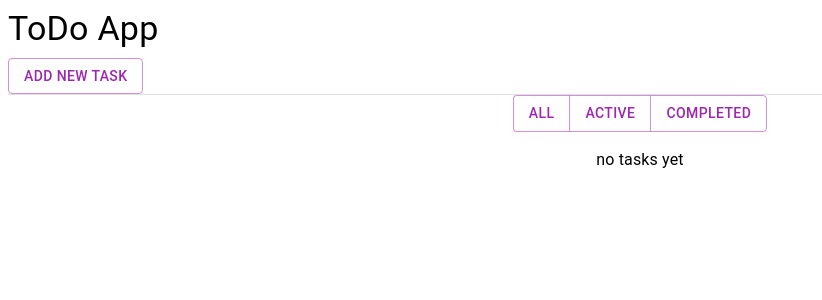
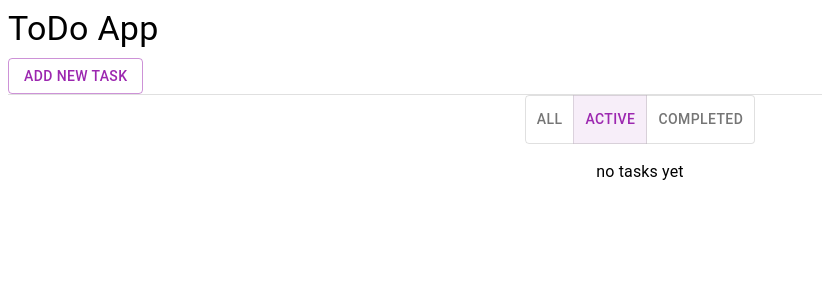
Before and after one commit to veresmar/e-commerce-app, a React (Vite) app: page / in a window 1280 px wide. Shown: the top 300 px of the page, without its empty margins (0-822 px from the left). Built offline with nearby package versions, Linux system fonts and the light colour scheme.

Commit message:
feat: add form errors, change Filter

```diff
--- a/src/components/DropZone.tsx
+++ b/src/components/DropZone.tsx
@@ -74,7 +74,7 @@ export default function DropZone({
         onDrop={handleFileDrop}
         onClick={handleClick}
       >
-        Drop image here
+        Drop your image here
         <input
           ref={inputRef}
           id="file"
--- a/src/components/Filter.tsx
+++ b/src/components/Filter.tsx
@@ -1,18 +1,28 @@
 import Button from '@mui/material/Button';
 import ButtonGroup from '@mui/material/ButtonGroup';
+import ToggleButton from "@mui/material/ToggleButton";
+import ToggleButtonGroup from "@mui/material/ToggleButtonGroup";
+import { useState } from 'react';
+import  { type Filter } from './ToDo';
 
-type TaskFilter = {
-  filterAll: () => void,
-  filterActive: () => void,
-  filterCompleted: () => void
+type TaskFilterProps = {
+  onTaskFilterChange: (filter: Filter) => void,
+  filter: Filter
 }
 
-export default function TaskFilter({filterAll, filterActive, filterCompleted}: TaskFilter ) {
+
+export default function TaskFilter({onTaskFilterChange, filter}: TaskFilterProps ) {
+
   return (
-      <ButtonGroup variant="outlined" color="secondary" aria-label="Basic button group">
-        <Button onClick={filterAll}> All</Button>
-        <Button onClick={filterActive}> Active</Button>
-        <Button onClick={filterCompleted}> Completed </Button>
-      </ButtonGroup>
-  )
-}
+        <ToggleButtonGroup
+          color="secondary"
+          value={filter}
+          exclusive
+          onChange={(_, value) => onTaskFilterChange(value)} // _ means event
+          aria-label="Tasks filter"
+        >
+          <ToggleButton value="all">All</ToggleButton>
+          <ToggleButton value="active">Active</ToggleButton>
+          <ToggleButton value="completed">Completed</ToggleButton>
+        </ToggleButtonGroup>
+  )}
--- a/src/components/ListItem.tsx
+++ b/src/components/ListItem.tsx
@@ -31,9 +31,15 @@ export default function ListItem(props: ListItemProps) {
         flexDirection: "row",
         alignItems: "center",
         gap: 1,
+        textDecoration: props.task.done ? "line-through" : "none",
+        textDecorationColor: "#9c27b0",
+        textDecorationThickness: "0.2em",
         "&:hover": {
-          backgroundColor: "#ffb3ff",
+          // backgroundColor: "#ffb3ff",
+          backgroundColor: "#ffccff",
           textDecoration: "line-through",
+          textDecorationColor: '#9c27b0',
+          textDecorationThickness: '0.2em',
         },
       }}
     >
--- a/src/components/ToDo.tsx
+++ b/src/components/ToDo.tsx
@@ -16,7 +16,7 @@ import DialogTitle from '@mui/material/DialogTitle';
 import Dialog from '@mui/material/Dialog';
 
 
-type Filter =  "all" | "active" | "completed";
+export type Filter =  "all" | "active" | "completed";
 function getFilteredTasks(
   filter: Filter, // filter — variable name,  Filter — variable type
   tasksList: Task[],
@@ -38,7 +38,7 @@ type Task = Inputs & {
 export default function ToDo() {
   const [tasksList, setTasksList] = useState<Task[]>([]);
   const [checked, setChecked] = useState<string[]>([]);
-  const [filter, setFilter] = useState<Filter>('all');
+  const [filter, setFilter] = useState<Filter>('active');
   const [open, setOpen] = useState(false);
 
   const handleClickOpen = () => {
@@ -105,11 +105,7 @@ export default function ToDo() {
 
 
           <Stack component="section">
-            <TaskFilter
-              filterAll={() => handleFilter("all")}
-              filterActive={() => handleFilter("active")}
-              filterCompleted={() => handleFilter("completed")}
-            />
+            <TaskFilter onTaskFilterChange={handleFilter} filter={filter}/>
           </Stack>
           {/* <Controller
           name="priority"
--- a/src/components/ToDoForm.tsx
+++ b/src/components/ToDoForm.tsx
@@ -38,7 +38,7 @@ export default function ToDoForm(props: ToDoFormProps) {
     console.log(newChoise);
   }
   function fileSelect() {}
-  const { register, control, handleSubmit, watch, reset } = useForm<Inputs>({
+  const { register, control, handleSubmit, watch, reset, formState: { errors } } = useForm<Inputs>({
     defaultValues: {
       title: "",
       description: "",
@@ -75,7 +75,11 @@ export default function ToDoForm(props: ToDoFormProps) {
           type="text"
           variant="standard"
           label="Title"
-          {...register("title")}
+          error={errors.title ? true : false}
+          {...register("title", {
+            required: "Title is required"
+          })}
+          helperText={errors.title?.message}
         />
 
         <TextField
```
